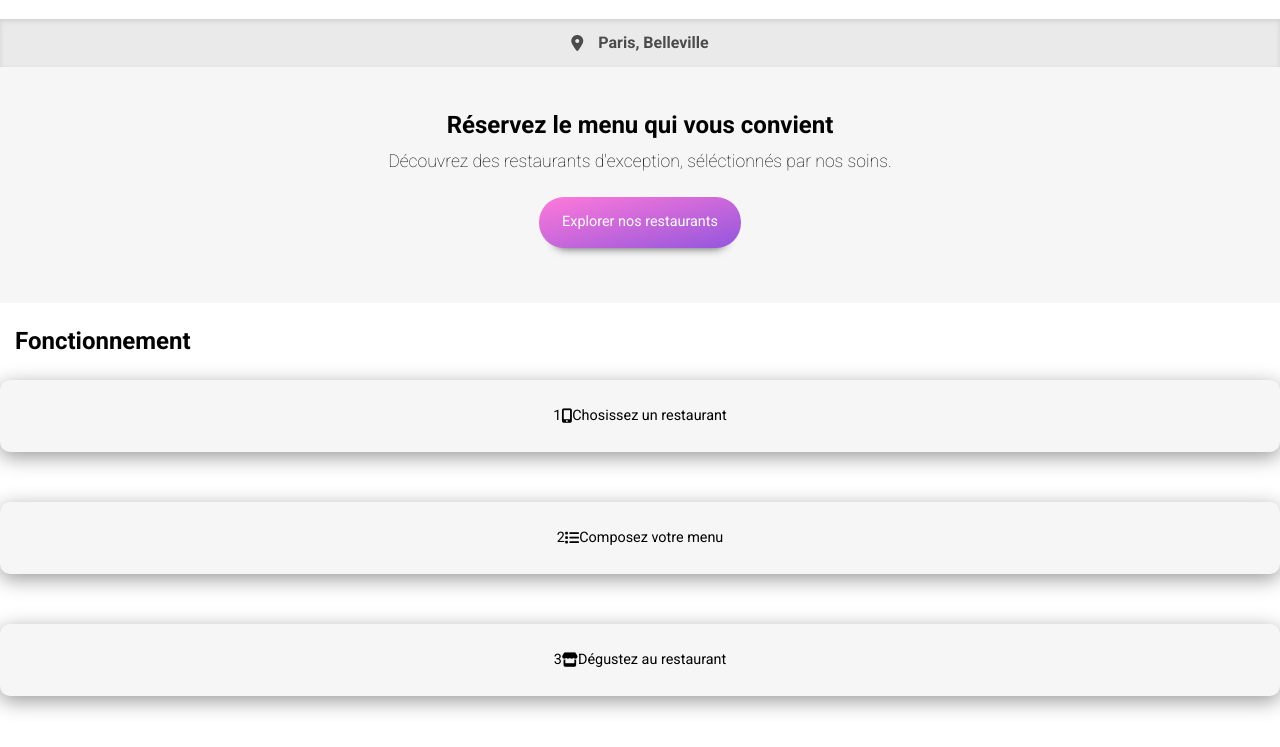
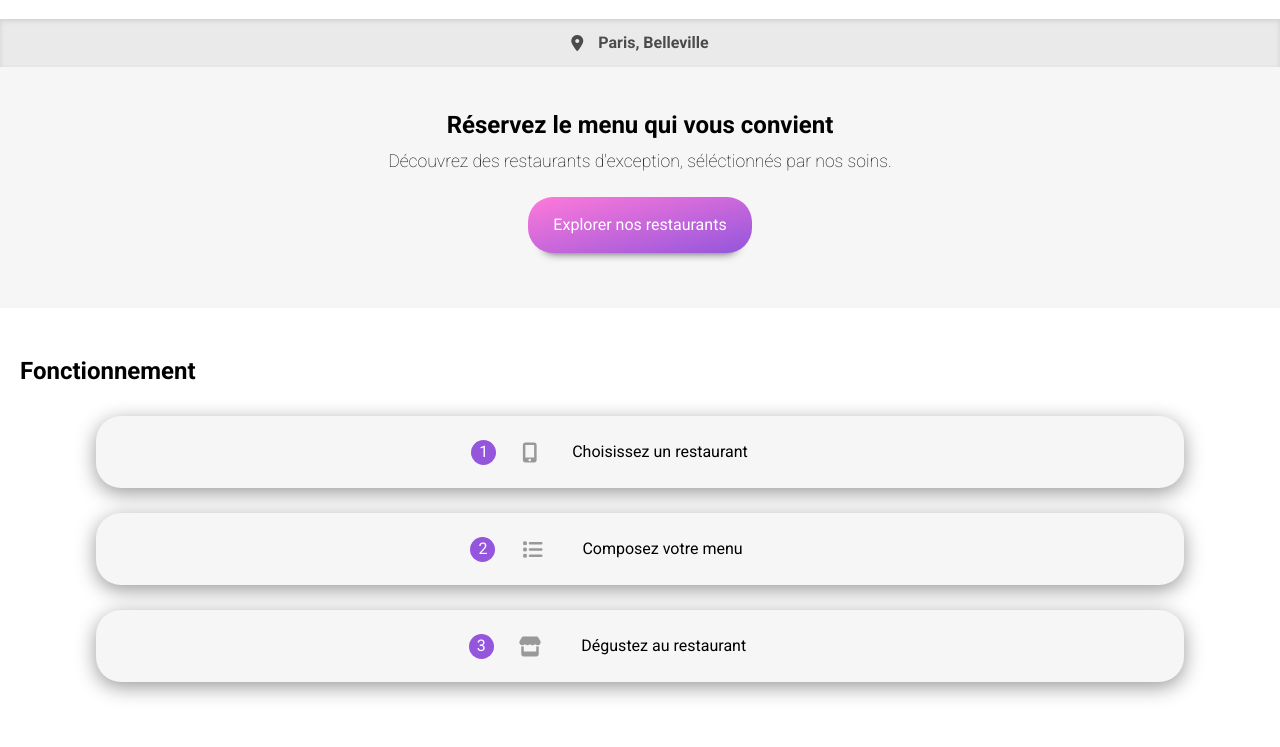
Before and after one commit to ToDestiny/AnthonyColas_3_12112021, a website: page index.html in a window 1280 px wide. Shown: the part 53-800 px from the top of the page. Drawn offline with nearby package versions, Linux system fonts and the light colour scheme; a web font is replaced by a local one.

Commit message:
home menu OK

```diff
--- a/index.html
+++ b/index.html
@@ -50,9 +50,9 @@
 
 		<section class="menu">
 			<h2>Fonctionnement</h2>
-			<button class="menu_btn"><span class="menu_num">1</span><i class="fa-solid fa-mobile-screen-button"></i>Chosissez un restaurant</button>
-			<button class="menu_btn"><span class="menu_num">2</span><i class="fa-solid fa-list"></i>Composez votre menu</button>
-			<button class="menu_btn"><span class="menu_num">3</span><i class="fa-solid fa-store"></i>Dégustez au restaurant</button>
+			<button class="menu_btn"><span class="menu_num">1</span><i class="fa-solid fa-mobile-screen-button fa-lg icn"></i>Choisissez un restaurant</button>
+			<button class="menu_btn"><span class="menu_num num2">2</span><i class="fa-solid fa-list fa-lg icn2"></i>Composez votre menu</button>
+			<button class="menu_btn"><span class="menu_num num3">3</span><i class="fa-solid fa-store fa-lg icn3"></i>Dégustez au restaurant</button>
 		</section>
 
 		<footer>
--- a/sass/app.scss
+++ b/sass/app.scss
@@ -25,6 +25,8 @@
   body {
     max-width: 100%;
     overflow-x: hidden;
+    display: flex;
+    flex-direction: column;
   }
 
   //  Activation de box-sizing
--- a/sass/pages/_home.scss
+++ b/sass/pages/_home.scss
@@ -40,21 +40,78 @@
 }
 
 .menu {
+  display: flex;
+  flex-direction: column;
+  justify-content: center;
+  align-items: center;
+  margin-bottom: 45px;
   h2 {
+    width: 100%;
     @include typo-titles;
-    margin: 25px 0 25px 15px;
+    font-weight: bold;
+    align-items: flex-start;
+    margin: 50px 0 15px 40px;
+    justify-content: center;
   }
   &_btn {
     @include typo-btn(black);
-    height: 5em;
-    width: 100%;
+    height: 4.5em;
+    width: 85%;
     display: flex;
     align-items: center;
     justify-content: center;
-    margin: 15px 0 50px 0;
-    background-color: #f6f6f6;
+    margin: 15px 0px 10px 0px;
+    background-color: $background-hero;
     border-radius: 10px;
-    box-shadow: 0px 5px 20px #999;
+    box-shadow: 0px 5px 20px $shadow;
     border-style: none;
+    border-radius: 25px;
+    &:hover {
+      background-color: $hover-btn;
+    }
+  }
+  &_num {
+    background-color: $colour-primary;
+    color: $white;
+    height: 25px;
+    width: 25px;
+    border-radius: 50%;
+    display: flex;
+    justify-content: center;
+    align-items: center;
+    transform: translate(-61px);
+    font-weight: normal;
   }
 }
+
+.num2 {
+  transform: translate(-67px);
+}
+
+.num3 {
+  transform: translate(-65px);
+}
+
+.icn {
+  transform: translate(-35px);
+}
+
+.icn2 {
+  transform: translate(-40px);
+}
+
+.icn3 {
+  transform: translate(-40px);
+}
+
+.fa-mobile-screen-button,
+.fa-list,
+.fa-store {
+  color: $shadow;
+}
+
+.menu_btn:hover .fa-mobile-screen-button,
+.menu_btn:hover .fa-list,
+.menu_btn:hover .fa-store {
+  color: $colour-primary;
+}
--- a/sass/utils/_mixins.scss
+++ b/sass/utils/_mixins.scss
@@ -19,7 +19,8 @@
 @mixin typo-btn($color: $white) {
   color: $color;
   font-family: $txt_font_family;
-  font-size: 0.9rem;
+  font-size: 1rem;
+  font-weight: 0;
 }
 
 @mixin reset-list {
--- a/sass/utils/_variables.scss
+++ b/sass/utils/_variables.scss
@@ -10,7 +10,12 @@ $colour-secondary: #ff79da;
 $colour-tertiary: #99e2d0;
 $black: #000;
 $white: #fff;
+$shadow: #999;
 
 // Header
 $map-bgdclr: #eaeaea;
 $map-txtclr: #4b4b4b;
+
+// Home
+$background-hero: #f6f6f6;
+$hover-btn: #f5edff;
```
Also changed, not shown: public/css/app.css, 1 other file.
